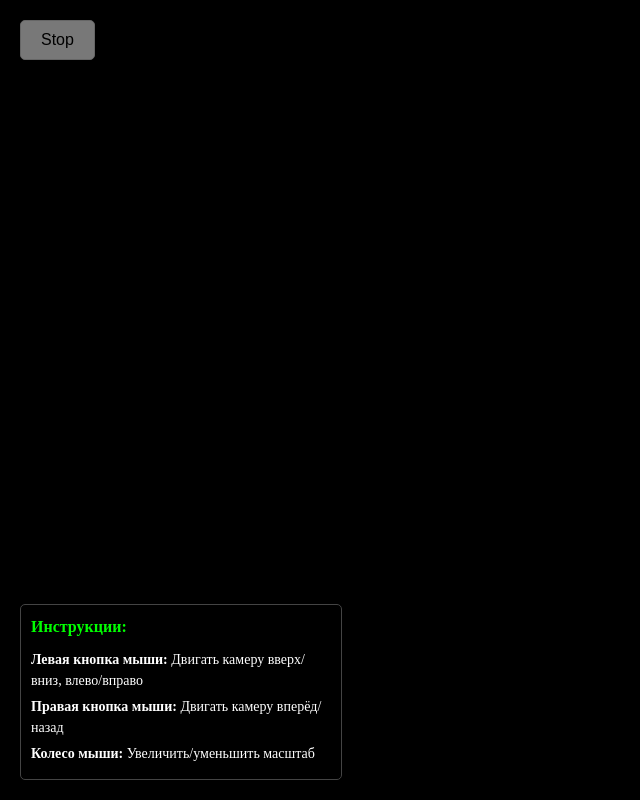
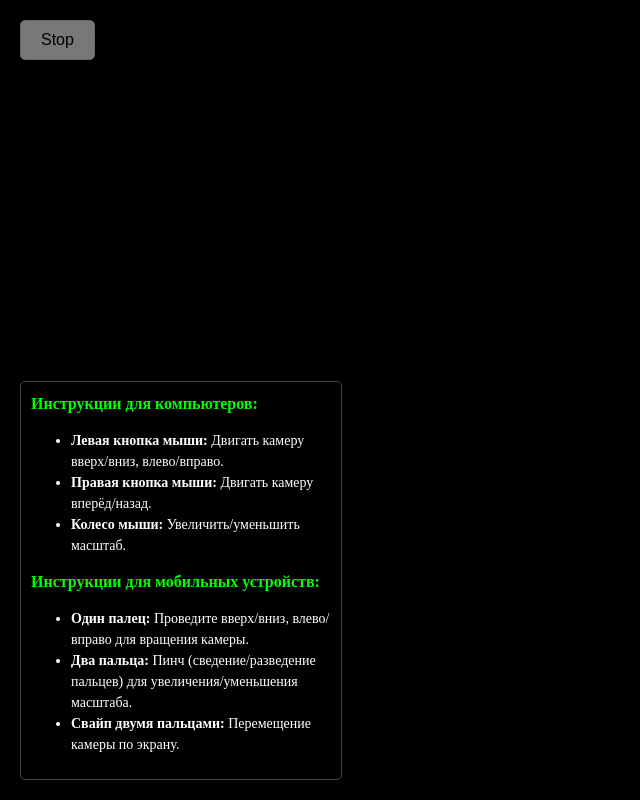
Before and after one commit to beautysoull/3DSolarSystem, a plain HTML site: page index.html in a window 1280 px wide. Shown: the whole page, without its empty margins (0-640 px from the left). Drawn offline with Linux system fonts and the light colour scheme; a script that the page names is missing.

Commit message:
index.html

```diff
--- a/index.html
+++ b/index.html
@@ -13,10 +13,22 @@
         <!-- Основной холст для WebGL -->
          <canvas id="glCanvas" width="2000" height="1000"></canvas>
         <div id="instructions">
-            <h2>Инструкции:</h2>
-            <p><strong>Левая кнопка мыши:</strong> Двигать камеру вверх/вниз, влево/вправо</p>
-            <p><strong>Правая кнопка мыши:</strong> Двигать камеру вперёд/назад</p>
-            <p><strong>Колесо мыши:</strong> Увеличить/уменьшить масштаб</p>
+            <div id="desktopInstructions" class="instructions">
+                <h2>Инструкции для компьютеров:</h2>
+                <ul>
+                    <li><strong>Левая кнопка мыши:</strong> Двигать камеру вверх/вниз, влево/вправо.</li>
+                    <li><strong>Правая кнопка мыши:</strong> Двигать камеру вперёд/назад.</li>
+                    <li><strong>Колесо мыши:</strong> Увеличить/уменьшить масштаб.</li>
+                </ul>
+            </div>
+            <div id="mobileInstructions" class="instructions">
+                <h2>Инструкции для мобильных устройств:</h2>
+                <ul>
+                    <li><strong>Один палец:</strong> Проведите вверх/вниз, влево/вправо для вращения камеры.</li>
+                    <li><strong>Два пальца:</strong> Пинч (сведение/разведение пальцев) для увеличения/уменьшения масштаба.</li>
+                    <li><strong>Свайп двумя пальцами:</strong> Перемещение камеры по экрану.</li>
+                </ul>
+            </div>
         </div>
         <button id="toggleButton">Stop</button>
     <!-- Подключение JavaScript -->
```
